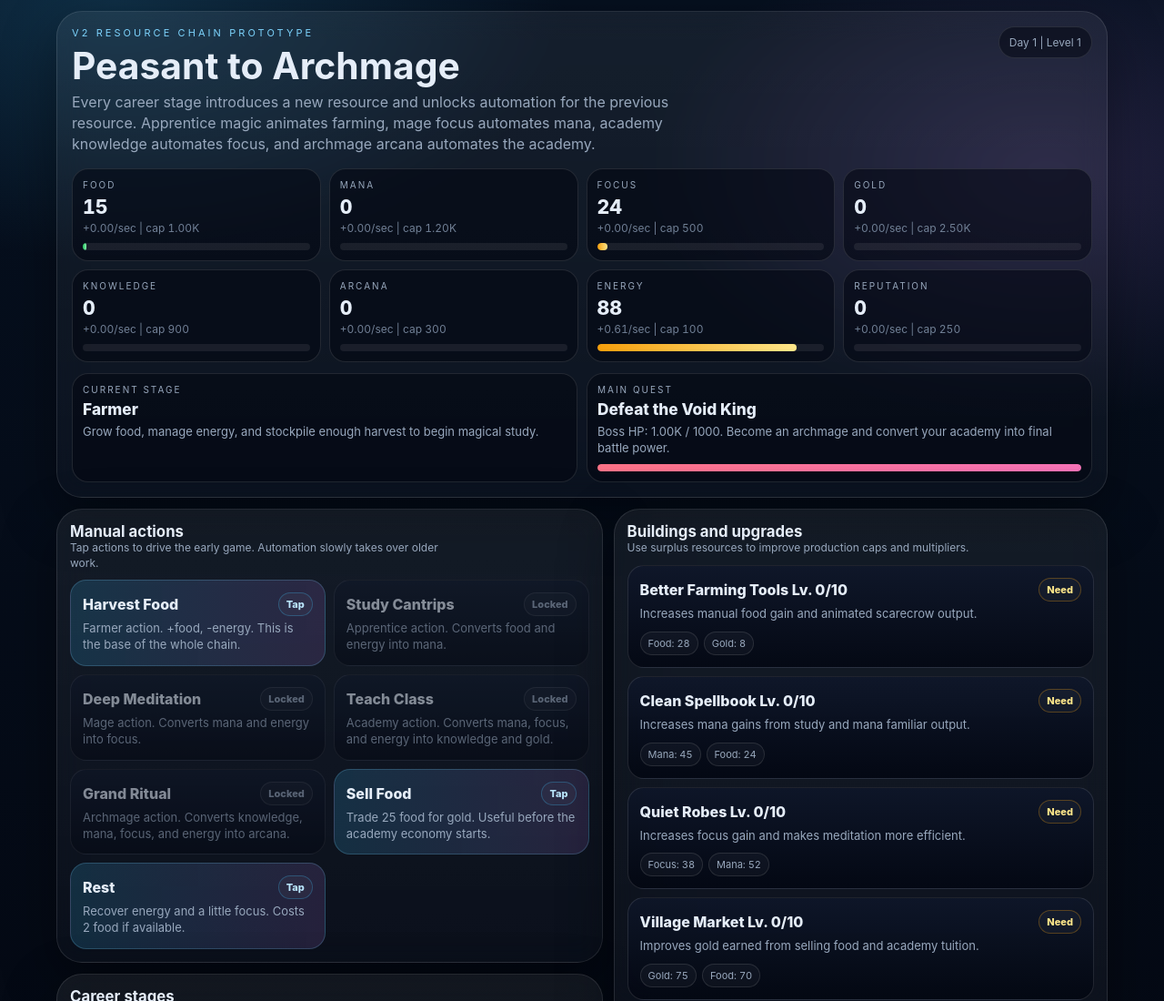
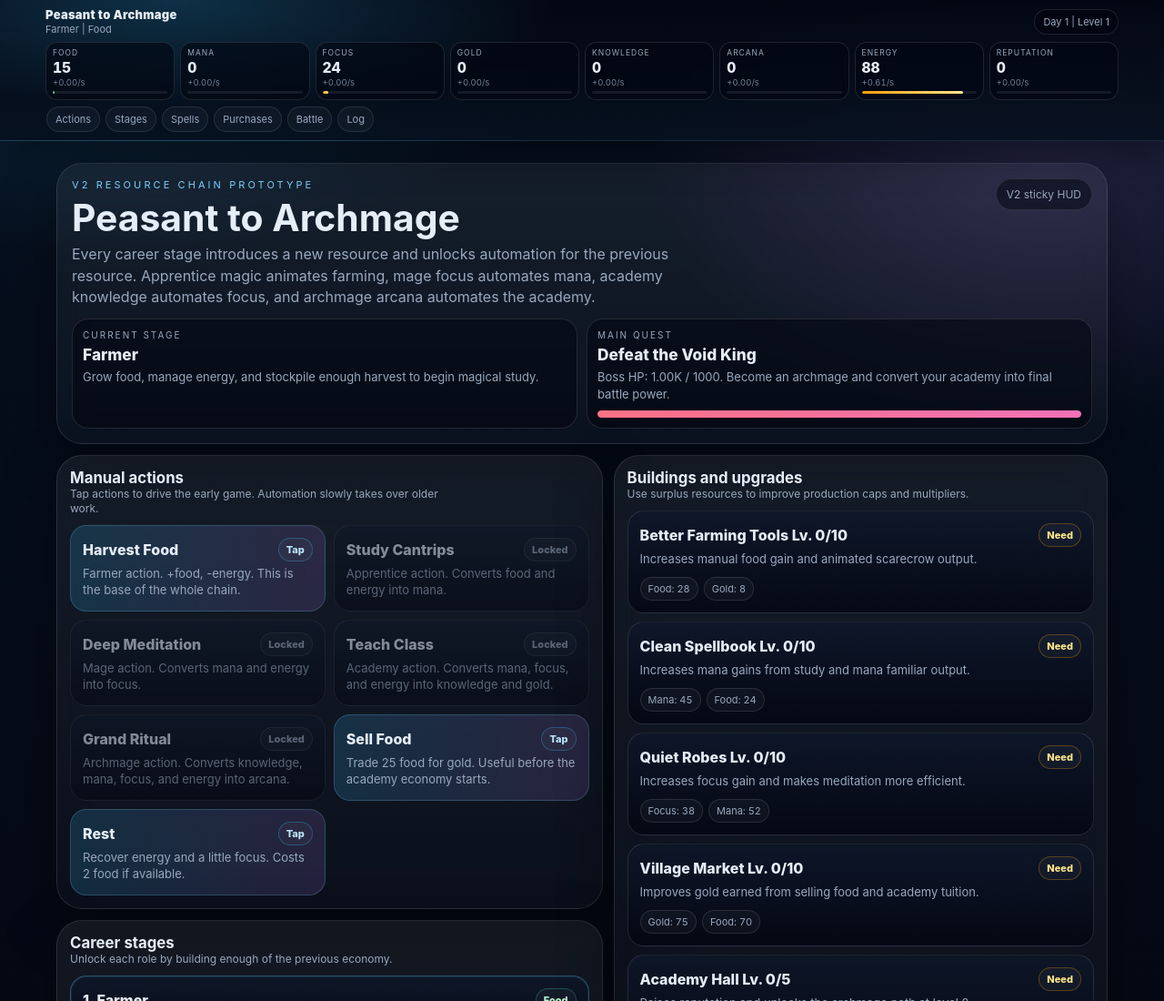
Before and after one commit to abourdag1-arch/peasant-to-archmage, a plain HTML site: page index.html in a window 1280 px wide. Shown: the top 1100 px of the page at 91% size. Drawn offline with Linux system fonts and the light colour scheme.

Commit message:
Update index.html

```diff
--- a/index.html
+++ b/index.html
@@ -162,6 +162,127 @@
     }
     .footer { color: var(--muted2); text-align:center; font-size: 12px; margin-top: 12px; }
 
+
+    /* Sticky mobile HUD: resources stay visible while the game scrolls. */
+    html { scroll-padding-top: 168px; }
+    .sticky-hud {
+      position: sticky;
+      top: 0;
+      z-index: 80;
+      padding: calc(8px + env(safe-area-inset-top)) 10px 8px;
+      border-bottom: 1px solid rgba(125, 211, 252, 0.18);
+      background:
+        radial-gradient(600px 170px at 15% 0%, rgba(56, 189, 248, 0.22), transparent 70%),
+        linear-gradient(180deg, rgba(3, 7, 18, 0.96), rgba(7, 17, 31, 0.90));
+      backdrop-filter: blur(18px);
+      box-shadow: 0 16px 38px rgba(0,0,0,0.34);
+    }
+    .sticky-hud-inner {
+      width: min(1180px, 100%);
+      margin: 0 auto;
+    }
+    .hud-row {
+      display: flex;
+      align-items: center;
+      justify-content: space-between;
+      gap: 10px;
+      min-height: 28px;
+    }
+    .hud-title {
+      font-size: 13px;
+      font-weight: 900;
+      letter-spacing: 0.02em;
+      white-space: nowrap;
+    }
+    .hud-sub {
+      margin-top: 1px;
+      font-size: 11px;
+      color: var(--muted);
+      white-space: nowrap;
+      overflow: hidden;
+      text-overflow: ellipsis;
+      max-width: 54vw;
+    }
+    .version-pill.compact {
+      padding: 6px 9px;
+      font-size: 11px;
+      background: rgba(3, 7, 18, 0.68);
+    }
+    .sticky-hud .resources {
+      display: grid;
+      grid-template-columns: repeat(4, minmax(0, 1fr));
+      gap: 6px;
+      margin-top: 7px;
+    }
+    @media (min-width: 760px) {
+      .sticky-hud .resources { grid-template-columns: repeat(8, minmax(0, 1fr)); }
+    }
+    .sticky-hud .res-card {
+      min-height: 45px;
+      padding: 7px 7px 6px;
+      border-radius: 13px;
+      background: rgba(3, 7, 18, 0.62);
+      box-shadow: none;
+    }
+    .sticky-hud .res-card .label {
+      font-size: 8.5px;
+      letter-spacing: 0.12em;
+      line-height: 1;
+      overflow: hidden;
+      text-overflow: ellipsis;
+      white-space: nowrap;
+    }
+    .sticky-hud .res-card .value {
+      font-size: 0.98rem;
+      line-height: 1.05;
+      margin-top: 4px;
+    }
+    .sticky-hud .res-card .rate {
+      font-size: 9.5px;
+      line-height: 1;
+      margin-top: 3px;
+      white-space: nowrap;
+      overflow: hidden;
+      text-overflow: ellipsis;
+    }
+    .sticky-hud .bar { height: 3px; margin-top: 5px; }
+    .quick-nav {
+      display: flex;
+      gap: 6px;
+      overflow-x: auto;
+      padding: 7px 1px 1px;
+      scrollbar-width: none;
+      -webkit-overflow-scrolling: touch;
+    }
+    .quick-nav::-webkit-scrollbar { display: none; }
+    .quick-nav a {
+      flex: 0 0 auto;
+      border: 1px solid rgba(255,255,255,0.10);
+      color: var(--muted);
+      background: rgba(255,255,255,0.035);
+      border-radius: 999px;
+      padding: 6px 9px;
+      font-size: 11px;
+      text-decoration: none;
+      white-space: nowrap;
+    }
+    .quick-nav a:active, .quick-nav a:hover {
+      color: #bae6fd;
+      border-color: rgba(56,189,248,0.28);
+    }
+    .hero { margin-top: 12px; }
+    @media (max-width: 430px) {
+      html { scroll-padding-top: 156px; }
+      .app { padding-left: 10px; padding-right: 10px; }
+      .sticky-hud { padding-left: 8px; padding-right: 8px; }
+      .hud-title { font-size: 12px; }
+      .hud-sub { max-width: 48vw; }
+      .sticky-hud .resources { gap: 5px; }
+      .sticky-hud .res-card { padding: 6px 6px 5px; min-height: 43px; }
+      .sticky-hud .res-card .value { font-size: 0.9rem; }
+      .sticky-hud .res-card .rate { font-size: 9px; }
+    }
+
     .toast {
       position: fixed;
       left: 50%;
@@ -185,6 +306,26 @@
   </style>
 </head>
 <body>
+  <div class="sticky-hud" aria-label="Pinned resource bar">
+    <div class="sticky-hud-inner">
+      <div class="hud-row">
+        <div>
+          <div class="hud-title">Peasant to Archmage</div>
+          <div class="hud-sub" id="hudStage">Farmer</div>
+        </div>
+        <div class="version-pill compact" id="versionPill">Day 1 | Level 1</div>
+      </div>
+      <div class="resources" id="resources"></div>
+      <nav class="quick-nav" aria-label="Jump to game section">
+        <a href="#actionsPanel">Actions</a>
+        <a href="#stagesPanel">Stages</a>
+        <a href="#automationPanel">Spells</a>
+        <a href="#upgradesPanel">Purchases</a>
+        <a href="#battlePanel">Battle</a>
+        <a href="#logPanel">Log</a>
+      </nav>
+    </div>
+  </div>
   <div class="app">
     <header class="hero">
       <div class="topline">
@@ -193,10 +334,8 @@
           <h1>Peasant to Archmage</h1>
           <div class="subtitle">Every career stage introduces a new resource and unlocks automation for the previous resource. Apprentice magic animates farming, mage focus automates mana, academy knowledge automates focus, and archmage arcana automates the academy.</div>
         </div>
-        <div class="version-pill" id="versionPill">Day 1 | Level 1</div>
+        <div class="version-pill">V2 sticky HUD</div>
       </div>
-
-      <div class="resources" id="resources"></div>
 
       <div class="hero-bottom">
         <div class="quest-card">
@@ -215,7 +354,7 @@
 
     <main class="main-grid grid">
       <section class="grid">
-        <div class="panel">
+        <div class="panel" id="actionsPanel">
           <div class="section-head">
             <div>
               <h2>Manual actions</h2>
@@ -225,7 +364,7 @@
           <div class="button-grid" id="actions"></div>
         </div>
 
-        <div class="panel">
+        <div class="panel" id="stagesPanel">
           <div class="section-head">
             <div>
               <h2>Career stages</h2>
@@ -235,7 +374,7 @@
           <div class="btn-list" id="stages"></div>
         </div>
 
-        <div class="panel">
+        <div class="panel" id="automationPanel">
           <div class="section-head">
             <div>
               <h2>Automation chain</h2>
@@ -247,7 +386,7 @@
       </section>
 
       <aside class="grid">
-        <div class="panel">
+        <div class="panel" id="upgradesPanel">
           <div class="section-head">
             <div>
               <h2>Buildings and upgrades</h2>
@@ -267,7 +406,7 @@
           <div class="chain" id="chainMap"></div>
         </div>
 
-        <div class="panel">
+        <div class="panel" id="battlePanel">
           <div class="section-head">
             <div>
               <h2>Final battle</h2>
@@ -280,7 +419,7 @@
           </button>
         </div>
 
-        <div class="panel">
+        <div class="panel" id="logPanel">
           <div class="section-head">
             <div>
               <h2>Event log</h2>
@@ -733,10 +872,10 @@
         if (res.key === 'focus' || res.key === 'energy') fillClass = 'amber';
         if (res.key === 'arcana') fillClass = 'red';
         return `
-          <div class="res-card">
+          <div class="res-card res-${res.key}" title="${res.label}: ${fmt(val)} / ${fmt(cap)}">
             <div class="label">${res.label}</div>
             <div class="value">${fmt(val)}</div>
-            <div class="rate">${rate >= 0 ? '+' : ''}${rate.toFixed(2)}/sec | cap ${fmt(cap)}</div>
+            <div class="rate">${rate >= 0 ? '+' : ''}${rate.toFixed(2)}/s</div>
             <div class="bar"><div class="fill ${fillClass}" style="width:${pct(val, cap)}%"></div></div>
           </div>
         `;
@@ -747,6 +886,7 @@
       revealUnlocks();
       const st = currentStage();
       document.getElementById('versionPill').textContent = 'Day ' + Math.floor(state.stats.days) + ' | Level ' + state.stats.level;
+      document.getElementById('hudStage').textContent = st.title + ' | ' + st.resource;
       document.getElementById('stageTitle').textContent = st.title;
       document.getElementById('stageDesc').textContent = st.desc;
       const boss = Math.ceil(state.stats.bossHp);
```
